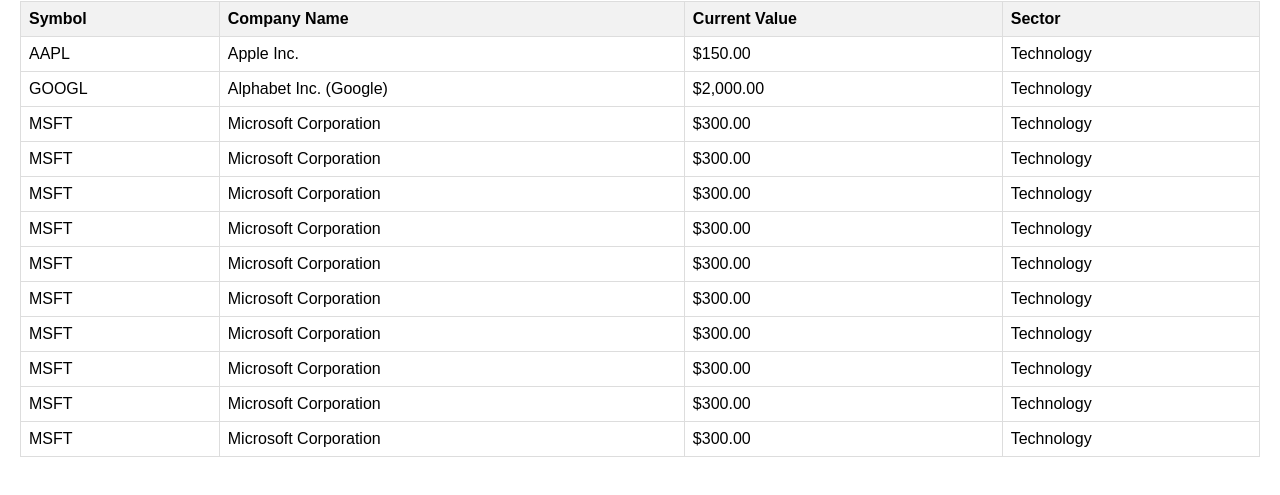
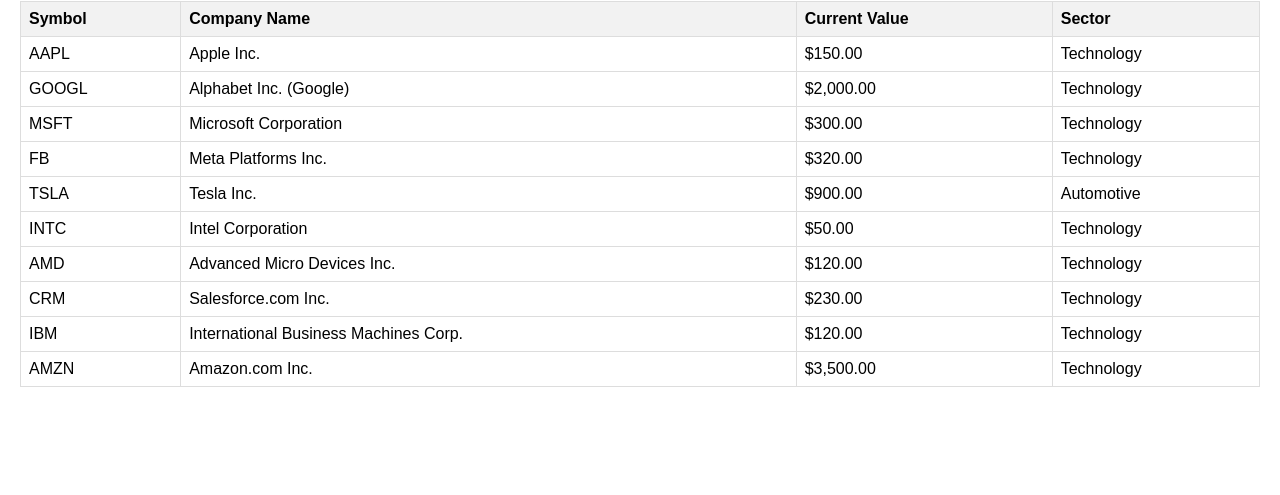
Before and after one commit to michaeltao07/ConvergentFintech, a plain HTML site: page html/database.html in a window 1280 px wide. Shown: the part 79-574 px from the top of the page. Drawn offline with Linux system fonts and the light colour scheme.

Commit message:
Update database.html
gay

```diff
--- a/html/database.html
+++ b/html/database.html
@@ -55,57 +55,45 @@
                 <td>Technology</td>
             </tr>
             <tr>
-                <td>MSFT</td>
-                <td>Microsoft Corporation</td>
-                <td>$300.00</td>
+                <td>FB</td>
+                <td>Meta Platforms Inc.</td>
+                <td>$320.00</td>
                 <td>Technology</td>
             </tr>
             <tr>
-                <td>MSFT</td>
-                <td>Microsoft Corporation</td>
-                <td>$300.00</td>
+                <td>TSLA</td>
+                <td>Tesla Inc.</td>
+                <td>$900.00</td>
+                <td>Automotive</td>
+            </tr>
+            <tr>
+                <td>INTC</td>
+                <td>Intel Corporation</td>
+                <td>$50.00</td>
                 <td>Technology</td>
             </tr>
             <tr>
-                <td>MSFT</td>
-                <td>Microsoft Corporation</td>
-                <td>$300.00</td>
+                <td>AMD</td>
+                <td>Advanced Micro Devices Inc.</td>
+                <td>$120.00</td>
                 <td>Technology</td>
             </tr>
             <tr>
-                <td>MSFT</td>
-                <td>Microsoft Corporation</td>
-                <td>$300.00</td>
+                <td>CRM</td>
+                <td>Salesforce.com Inc.</td>
+                <td>$230.00</td>
                 <td>Technology</td>
             </tr>
             <tr>
-                <td>MSFT</td>
-                <td>Microsoft Corporation</td>
-                <td>$300.00</td>
+                <td>IBM</td>
+                <td>International Business Machines Corp.</td>
+                <td>$120.00</td>
                 <td>Technology</td>
             </tr>
             <tr>
-                <td>MSFT</td>
-                <td>Microsoft Corporation</td>
-                <td>$300.00</td>
-                <td>Technology</td>
-            </tr>
-            <tr>
-                <td>MSFT</td>
-                <td>Microsoft Corporation</td>
-                <td>$300.00</td>
-                <td>Technology</td>
-            </tr>
-            <tr>
-                <td>MSFT</td>
-                <td>Microsoft Corporation</td>
-                <td>$300.00</td>
-                <td>Technology</td>
-            </tr>
-            <tr>
-                <td>MSFT</td>
-                <td>Microsoft Corporation</td>
-                <td>$300.00</td>
+                <td>AMZN</td>
+                <td>Amazon.com Inc.</td>
+                <td>$3,500.00</td>
                 <td>Technology</td>
             </tr>
             <!-- Add more rows for other stocks -->
```
